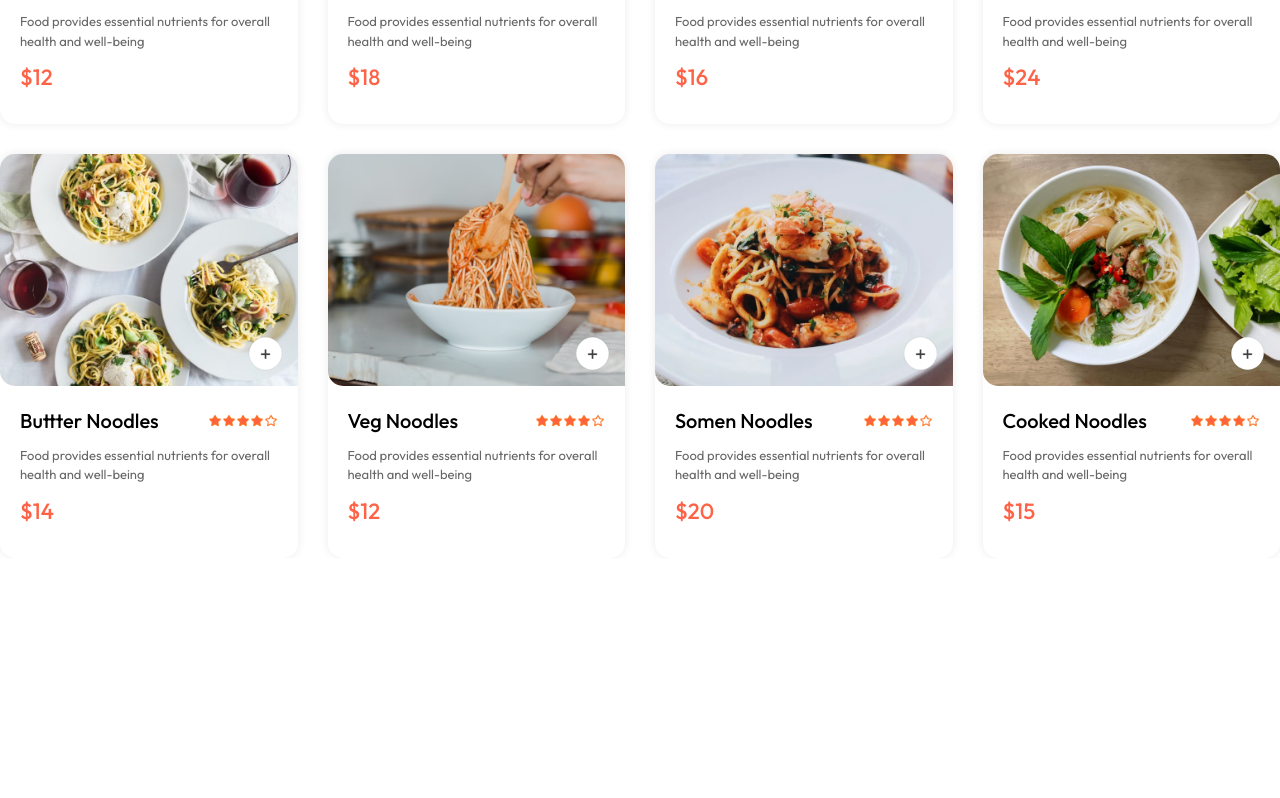
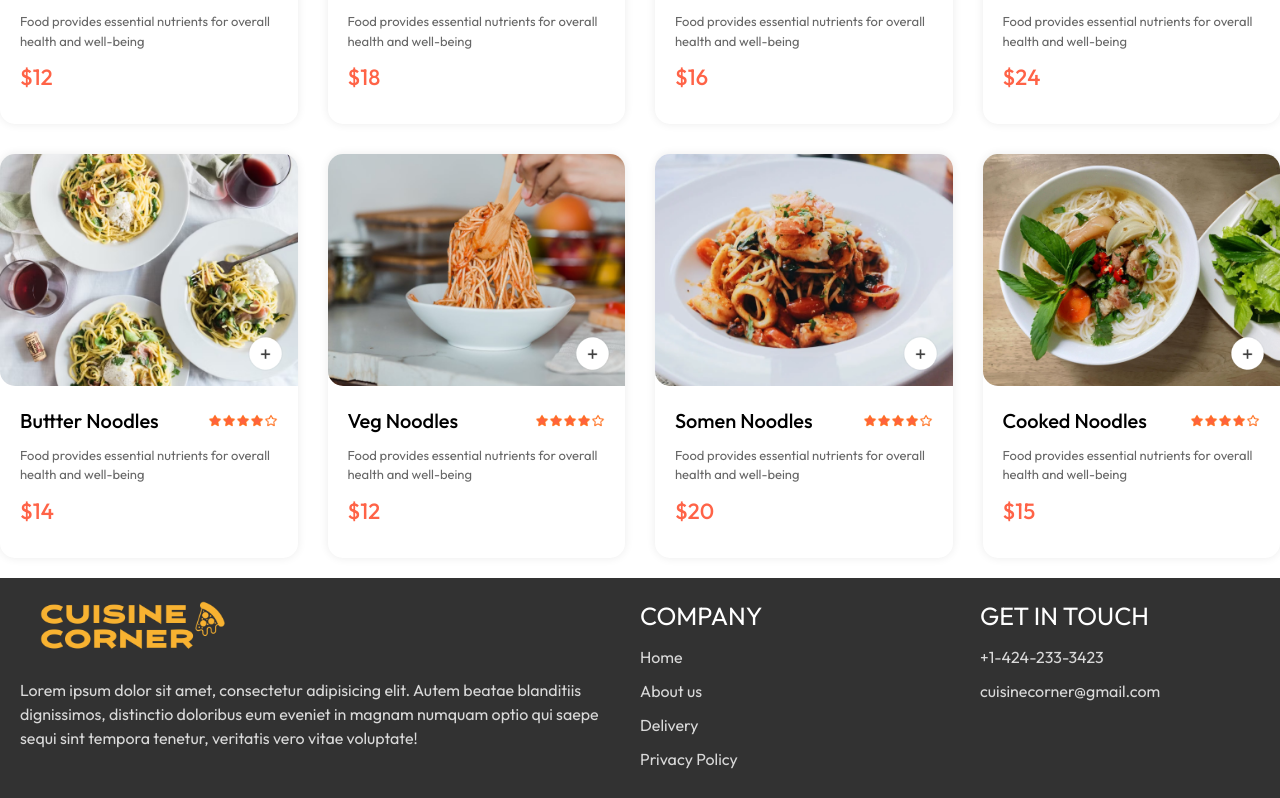
Before and after one commit to khoi0102/CusineCorner, a React (Vite) app in the folder frontend/: page / in a window 1280 px wide. Shown: the part 3964-4762 px from the top of the page. Before the commit the page ends 4522 px from the top, so only its background shows below. Built offline with nearby package versions, Linux system fonts and the light colour scheme.

Commit message:
Add a filter to filter the food item

```diff
--- a/frontend/src/App.jsx
+++ b/frontend/src/App.jsx
@@ -1,22 +1,25 @@
 import React from 'react'
 import Navbar from './components/Navbar/Navbar'
-import {Route,Routes} from 'react-router-dom'
+import {Route, Routes} from 'react-router-dom'
 import Home from "./pages/Home/Home.jsx";
 import Cart from "./pages/Cart/Cart.jsx";
 import PlaceOrder from "./pages/PlaceOrder/PlaceOrder.jsx";
+import Footer from "./components/Footer/Footer.jsx";
 
-function App(){
-    return(
+function App() {
+    return (
         <>
-            <div className = 'w-4/5 mx-auto'>
-            <Navbar/>
+            <div className='w-4/5 mx-auto'>
+                <Navbar/>
                 <Routes>
-                    <Route path ='/' element={<Home/>}/>
-                    <Route path ='/cart' element={<Cart/>}/>
-                    <Route path ='/order' element={<PlaceOrder/>}/>
+                    <Route path='/' element={<Home/>}/>
+                    <Route path='/cart' element={<Cart/>}/>
+                    <Route path='/order' element={<PlaceOrder/>}/>
                 </Routes>
             </div>
+            <Footer/>
         </>
     )
 }
+
 export default App;
--- /dev/null
+++ b/frontend/src/components/AppDownload/AppDownload.jsx
@@ -0,0 +1,11 @@
+import React from 'react';
+import './AppDownload.css'
+function AppDownload() {
+    return (
+        <div>
+
+        </div>
+    );
+}
+
+export default AppDownload;
--- /dev/null
+++ b/frontend/src/components/Footer/Footer.css
@@ -0,0 +1,88 @@
+.footer {
+    color: #d9d9d9;
+    background-color: #323232;
+    display: flex;
+    flex-direction: column;
+    align-items: center;
+    gap: 20px;
+    height:220px;
+    margin-top:20px;
+    padding-top:20px;
+    padding-bottom:0
+
+}
+
+.footer-content {
+    width: 100%;
+    display: grid;
+    grid-template-columns: 2fr 1fr 1fr;
+    gap: 40px; /* Adjusted gap between columns */
+}
+
+.footer-content-left, .footer-content-right, .footer-content-center {
+    display: flex;
+    flex-direction: column;
+    align-items: start;
+    height:50px;
+    gap: 10px; /* Adjusted gap between items */
+    margin-bottom:0px
+
+}
+
+.footer-content-left li, .footer-content-right li, .footer-content-center li {
+    list-style: none;
+    margin-bottom: 10px; /* Consistent margin for list items */
+}
+
+.footer-logo {
+    position: relative;
+    bottom: 120px; /* Adjusted to remove gap */
+    margin-bottom:0; /* Ensure no margin at the bottom of the logo */
+}
+
+.footer-content-left p {
+    margin-top: 0; /* Ensure no margin at the top of the paragraph */
+}
+
+.footer-social-icons {
+    display: flex;
+    gap: 50px; /* Add gap between social icons */
+}
+
+.footer-social-icons img {
+    margin: 5px; /* Added some margin to social icons if needed */
+}
+
+hr {
+    width: 100%;
+    border: 1px solid #d9d9d9;
+    margin: 10px 0;
+}
+
+.footer-copyright {
+    margin: 0; /* Ensure no margin at the bottom */
+}
+.footer-social-description{
+    position:relative;
+    bottom:180px;
+    gap:20px;
+    display:grid;
+    padding-left:20px
+
+}
+.footer-copyright {
+    position:relative;
+    bottom:100px
+}
+.footer-content-right h2, .footer-content-center h2 {
+    color:white;
+    font-size:25px
+}
+.footer-social-icons{
+    display:flex;
+    flex-direction: row;}
+.footer-logo img{
+    height:250px;
+    position:relative;
+    top:40px
+}
--- /dev/null
+++ b/frontend/src/components/Footer/Footer.jsx
@@ -0,0 +1,47 @@
+import React from 'react';
+import './Footer.css'
+import {assets} from "../../assets/assets.js";
+
+function Footer() {
+    return (
+        <div className='footer' id='footer'>
+            <div className="footer-content">
+                <div className="footer-content-left">
+                    <div className="footer-logo">
+                        <img src={assets.logo} alt=''/>
+                    </div>
+                    <div className="footer-social-description">
+                        <p>Lorem ipsum dolor sit amet, consectetur adipisicing elit. Autem beatae blanditiis
+                            dignissimos,
+                            distinctio doloribus eum eveniet in magnam numquam optio qui saepe sequi sint tempora
+                            tenetur,
+                            veritatis vero vitae voluptate!</p>
+
+
+
+
+
+                    </div>
+                </div>
+                <div className="footer-content-center">
+                    <h2>COMPANY</h2>
+                    <ul>
+                        <li>Home</li>
+                        <li>About us</li>
+                        <li>Delivery</li>
+                        <li>Privacy Policy</li>
+                    </ul>
+                </div>
+                <div className="footer-content-right">
+                    <h2>GET IN TOUCH</h2>
+                    <ul>
+                        <li>+1-424-233-3423</li>
+                        <li>cuisinecorner@gmail.com</li>
+                    </ul>
+                </div>
+            </div>
+        </div>
+    );
+}
+
+export default Footer;
--- a/frontend/src/pages/Home/Home.jsx
+++ b/frontend/src/pages/Home/Home.jsx
@@ -3,6 +3,7 @@ import './Home.css'
 import Header from "../../components/Header/Header.jsx";
 import ExploreMenu from "../../components/ExploreMenu/ExploreMenu.jsx";
 import FoodDisplay from "../../components/FoodDisplay/FoodDisplay.jsx";
+import AppDownload from "../../components/AppDownload/AppDownload.jsx";
 function Home(){
     const[category,setCategory] = useState('All')
     return(
@@ -10,6 +11,7 @@ function Home(){
                 <Header/>
                 <ExploreMenu category={category} setCategory={setCategory}/>
                 <FoodDisplay category={category}/>
+                <AppDownload/>
             </div>
     )
 }
```
Also changed, not shown: frontend/src/components/AppDownload/AppDownload.css (added).
